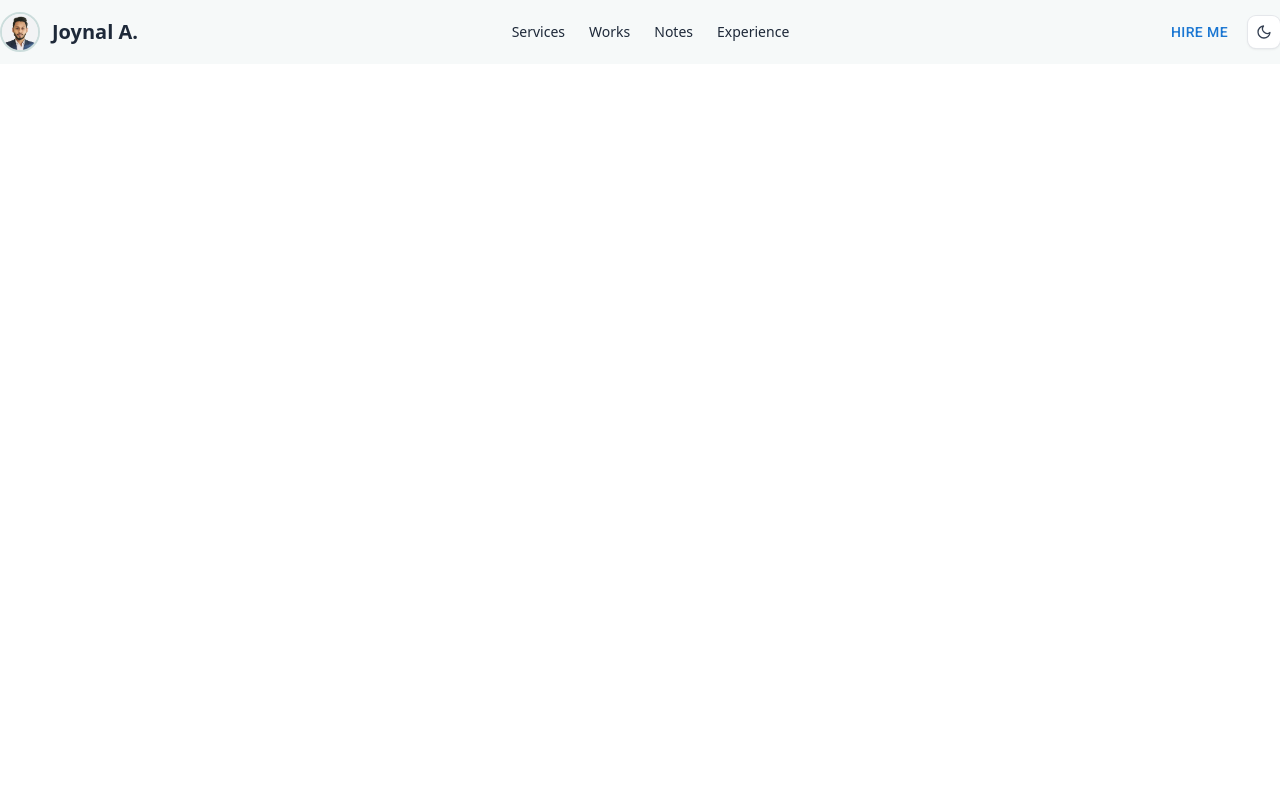
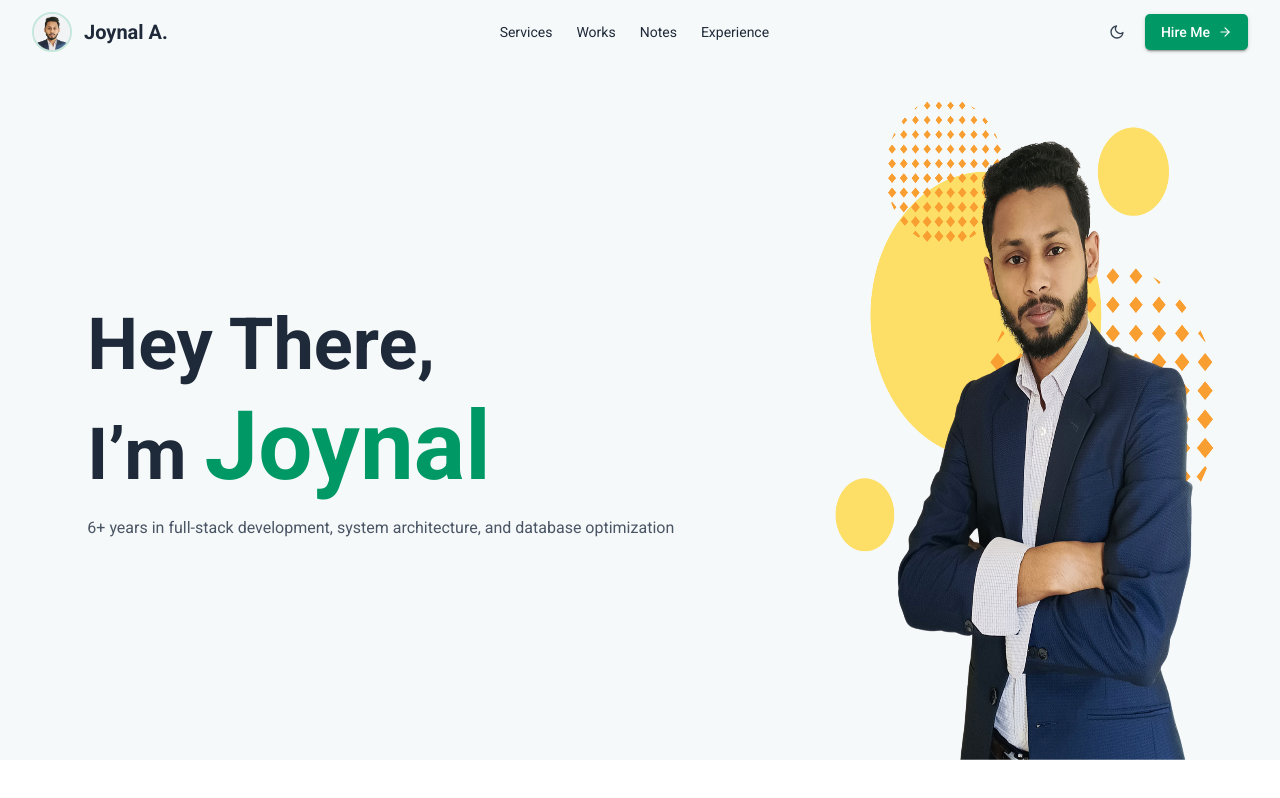
Before and after one commit to joydiucse/portfolio, a React (Vite) app: page / in a window 1280 px wide. Built offline with nearby package versions, Linux system fonts and the light colour scheme.

Commit message:
hero section updated

```diff
--- /dev/null
+++ b/src/components/common/Buttons.jsx
@@ -0,0 +1,17 @@
+import {Button} from "@mui/material";
+
+
+export const PrimaryButton = ({children}) => {
+  return (
+      <Button
+          variant="contained"
+          className={"fcc gap-2 "}
+          sx={{
+              borderRadius: "5px",
+              textTransform: "none"
+          }}
+      >
+          {children}
+      </Button>
+  )
+}
--- a/src/components/common/Container.jsx
+++ b/src/components/common/Container.jsx
@@ -3,7 +3,7 @@ import clsx from "clsx";
 
 function Container({children, className}) {
     return (
-        <div className={clsx('md:max-w-screen-md lg:max-w-screen-lg xl:max-w-screen-xl 2xl:max-w-screen-2xl 3xl:max-w-screen-3xl px-4 sm:px-0 mx-auto', className)}>
+        <div className={clsx('md:max-w-screen-md lg:max-w-screen-lg xl:max-w-screen-xl 2xl:max-w-screen-2xl 3xl:max-w-screen-3xl px-4 sm:px-8 2xl:px-0 mx-auto', className)}>
             {children}
         </div>
     );
--- a/src/components/layouts/navbar/Navbar.jsx
+++ b/src/components/layouts/navbar/Navbar.jsx
@@ -1,10 +1,11 @@
 import React, { useEffect, useState } from 'react';
-import { FiMoon, FiSun } from 'react-icons/fi';
+import {FiArrowRight, FiMoon, FiSun} from 'react-icons/fi';
 import Container from "../../common/Container.jsx";
 import {profile} from "../../../data/data.jsx";
 import {Image, image} from "../../../utils/Global.jsx";
 import {AnimatePing} from "../../common/Animate.jsx";
 import {Button} from "@mui/material";
+import {PrimaryButton} from "../../common/Buttons.jsx";
 
 function Navbar() {
 
@@ -54,14 +55,16 @@ function Navbar() {
                             <a href="#experience" className="hover:text-teal-700">Experience</a>
                         </nav>
                         <div className="flex items-center gap-3">
-                            <Button>Hire Me</Button>
                             <button
                                 onClick={() => applyTheme(theme === 'dark' ? 'light' : 'dark')}
                                 aria-label="Toggle theme"
-                                className="inline-flex items-center justify-center size-8 rounded-lg ring-1 ring-gray-200 dark:ring-gray-700 bg-white dark:bg-gray-800 text-gray-700 dark:text-gray-200 shadow-sm hover:bg-gray-100 dark:hover:bg-gray-700"
+                                className="inline-flex items-center justify-center size-8 border border-transparent hover:border-gray-200  dark:hover:border-gray-700 rounded-lg  text-gray-700 dark:text-gray-200 hover:shadow-md hover:bg-gray-100 dark:hover:bg-gray-800 cursor-pointer"
                             >
                                 {theme === 'dark' ? <FiSun /> : <FiMoon />}
                             </button>
+                            <PrimaryButton>
+                                <span>Hire Me</span> <FiArrowRight/>
+                            </PrimaryButton>
                         </div>
                     </div>
                 </Container>
--- a/src/components/sections/Hero.jsx
+++ b/src/components/sections/Hero.jsx
@@ -1,43 +1,33 @@
 import React from 'react'
 import Container from '../../components/common/Container.jsx'
+import {profile} from "../../data/data.jsx";
+import {image, Image} from "../../utils/Global.jsx";
 
 function Hero() {
   return (
-    <div className="bg-white rounded-3xl shadow-sm ring-1 ring-gray-200 overflow-hidden">
-      <Container className="py-14 sm:py-20">
-        <div className="grid grid-cols-1 lg:grid-cols-12 gap-8 items-center">
-          <div className="lg:col-span-5 order-1 lg:order-none">
-            <div className="space-y-4">
-              <div className="text-sm font-semibold tracking-wide text-teal-700">Binjan</div>
-              <h1 className="text-4xl sm:text-5xl font-bold leading-tight">Hey There, I’m Binjan</h1>
-              <p className="text-gray-600">I design beautifully simple things, and I love what I do.</p>
-              <a href="mailto:joy.diu.cse@gmail.com" className="inline-block text-teal-700 font-medium">benjan1.08@gmail.com</a>
+    <div className="bg-primary-xlight  overflow-hidden">
+      <Container className="">
+        <div className="grid grid-cols-1 lg:grid-cols-5 sm:gap-20 items-center">
+          <div className="col-span-3 fcc relative">
+            <div className="space-y-4 pt-8">
+              <div className="text-5xl sm:text-7xl font-bold leading-tight space-y-2">
+                <p>Hey There,</p>
+                <p>I’m <span className={'text-primary text-6xl sm:text-8xl'}>{profile?.firstName}</span></p>
+              </div>
+              <p className="text-gray-600">{profile?.summary}</p>
+              <div className="fc gap-2">
+
+              </div>
+              {/*<a href={`mailto:${profile?.email}`}className="inline-block text-teal-700 font-medium">{profile?.email}</a>*/}
             </div>
           </div>
-          <div className="lg:col-span-4 relative order-3 lg:order-none">
-            <div className="absolute inset-0 flex items-center justify-center -z-10">
-              <svg viewBox="0 0 300 300" className="w-64 h-64 sm:w-80 sm:h-80" aria-hidden="true">
-                <path d="M20 180c60-20 40-120 140-110 80 8 62 120 40 160-40 72-180-10-180-50z" fill="#0e766e" opacity="0.25"/>
-                <path d="M50 200c40-30 50-90 120-90 60 0 60 80 40 120-30 60-160 20-160-30z" fill="#0e766e" opacity="0.4"/>
-              </svg>
-            </div>
-            <img src="https://placehold.co/360x420/ffffff/000000" alt="Profile" className="mx-auto rounded-2xl ring-1 ring-gray-200"/>
+          <div className="col-span-2 h-full fee lg:pt-4">
+            <Image
+                src={image('hero/hero-bg.png')}
+                className={'lg:min-h-[480px] lg:h-[calc(100vh_-_120px)]'}
+            />
           </div>
-          <div className="lg:col-span-3 order-2 lg:order-none">
-            <div className="space-y-6">
-              <p className="text-gray-600">I design beautifully simple things. And I love what I do.</p>
-              <div className="flex items-center gap-3">
-                <div className="size-14 rounded-full border-2 border-gray-800 grid place-items-center text-xs font-bold">IDF</div>
-                <div className="text-sm">
-                  <div className="font-semibold">Certified</div>
-                  <div className="text-gray-600">Professional UI/UX Designer</div>
-                </div>
-              </div>
-              <div className="text-sm text-gray-900">
-                <span className="font-bold">10</span> Years Experience
-              </div>
-            </div>
-          </div>
+
         </div>
       </Container>
     </div>
--- a/src/data/data.jsx
+++ b/src/data/data.jsx
@@ -1,6 +1,7 @@
 export const profile = {
     name: "Joynal Abedin",
     namePro: "Joynal A.",
+    firstName: "Joynal",
     fullName: "Md. Joynal Abedin",
     shortName: "Joynal",
     role: "Senior Software Engineer",
--- a/src/index.css
+++ b/src/index.css
@@ -2,14 +2,14 @@
 @import "tailwindcss";
 
 @theme {
-    --color-primary: #256f6b;
+    --color-primary: oklch(59.6% 0.145 163.225);
     --color-primary-xlight: #f6f9f9;
     --color-secondary: #f59e0b;
 }
 
 .dark {
-    --color-primary: #256f6b;
-    --color-primary-xlight: #f6f9f9;
+    --color-primary: oklch(59.6% 0.145 163.225);
+    --color-primary-xlight: #09101f;
     --color-secondary: #fbbf24;
 }
 
--- a/src/main.jsx
+++ b/src/main.jsx
@@ -7,12 +7,15 @@ import '@fontsource/roboto/300.css';
 import '@fontsource/roboto/400.css';
 import '@fontsource/roboto/500.css';
 import '@fontsource/roboto/700.css';
+import MuiThemeProvider from "./providers/MuiThemeProvider.jsx";
 
 
 createRoot(document.getElementById('root')).render(
   <StrictMode>
-      <BrowserRouter>
-          <App />
-      </BrowserRouter>
+      <MuiThemeProvider>
+          <BrowserRouter>
+              <App />
+          </BrowserRouter>
+      </MuiThemeProvider>
   </StrictMode>
 )
--- a/src/pages/homepage/HomePage.jsx
+++ b/src/pages/homepage/HomePage.jsx
@@ -11,7 +11,7 @@ import CTASection from '../../components/sections/CTASection.jsx'
 function HomePage() {
   return (
     <div className="space-y-6 sm:space-y-10">
-      {/*<Hero />*/}
+      <Hero />
       {/*<HelpOverview />
       <StatsBar />
       <ServicesList />
--- a/src/providers/MuiThemeProvider.jsx
+++ b/src/providers/MuiThemeProvider.jsx
@@ -0,0 +1,47 @@
+import { useEffect, useMemo, useState } from 'react'
+import { ThemeProvider, createTheme } from '@mui/material/styles'
+import CssBaseline from '@mui/material/CssBaseline'
+
+function MuiThemeProvider({ children }) {
+  const getMode = () => {
+    if (typeof document === 'undefined') return 'light'
+    return document.documentElement.classList.contains('dark') ? 'dark' : 'light'
+  }
+
+  const [mode, setMode] = useState(getMode())
+
+  useEffect(() => {
+    const root = document.documentElement
+    const observer = new MutationObserver(() => {
+      setMode(root.classList.contains('dark') ? 'dark' : 'light')
+    })
+    observer.observe(root, { attributes: true, attributeFilter: ['class'] })
+    return () => observer.disconnect()
+  }, [])
+
+  const theme = useMemo(() => {
+    return createTheme({
+      palette: {
+        mode,
+        primary: { main: '#009966' },
+        secondary: { main: mode === 'dark' ? '#fbbf24' : '#f59e0b' },
+        background: mode === 'dark'
+          ? { default: '#0b0f12', paper: '#0f172a' }
+          : { default: '#ffffff', paper: '#ffffff' },
+      },
+      typography: {
+        fontFamily: 'Roboto, system-ui, -apple-system, Segoe UI, Helvetica, Arial, sans-serif',
+      },
+      shape: { borderRadius: 8 },
+    })
+  }, [mode])
+
+  return (
+    <ThemeProvider theme={theme}>
+      <CssBaseline />
+      {children}
+    </ThemeProvider>
+  )
+}
+
+export default MuiThemeProvider
```
Also changed, not shown: public/images/hero/hero-bg-2.png (added), public/images/hero/hero-bg.png (added).
